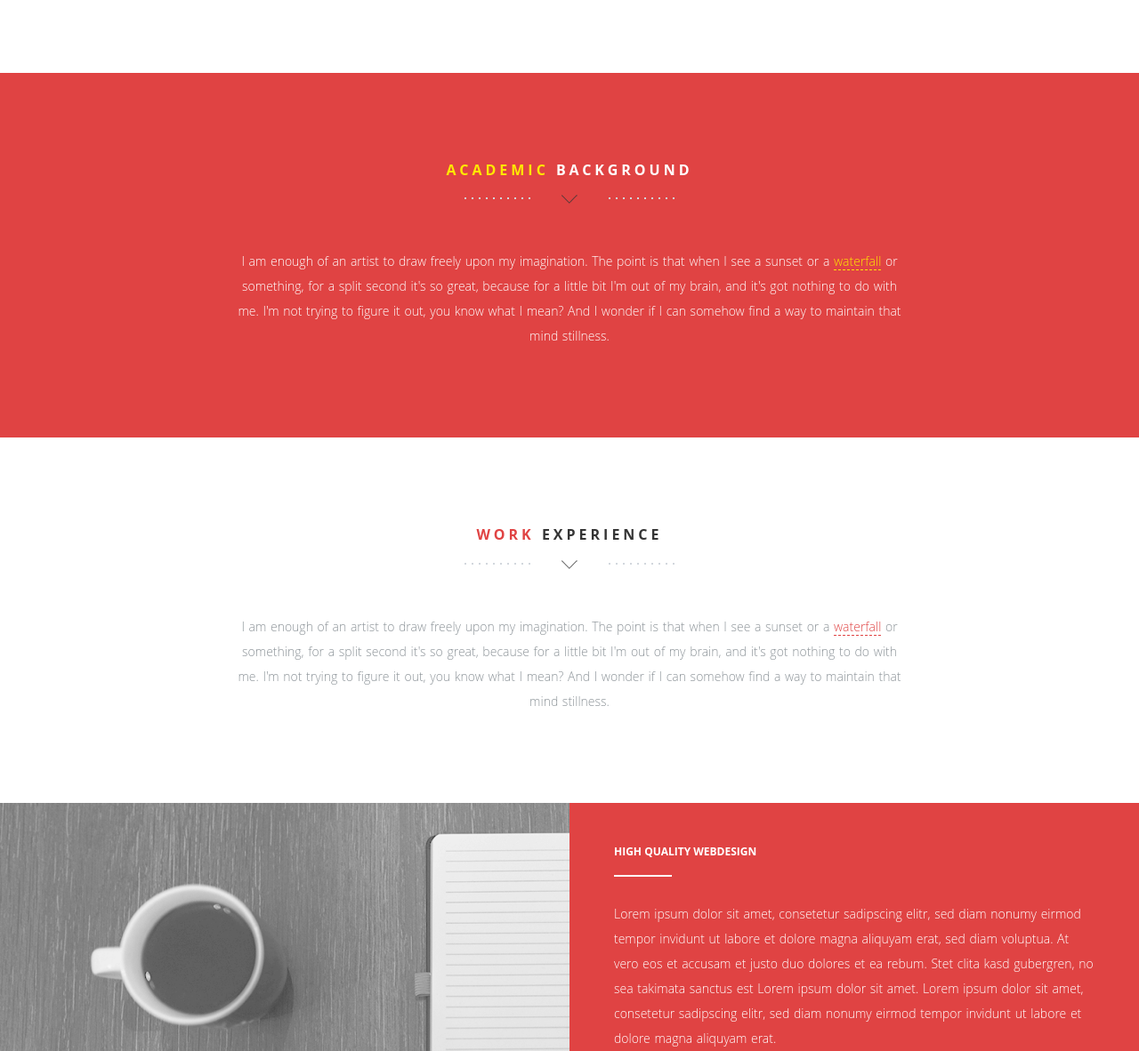
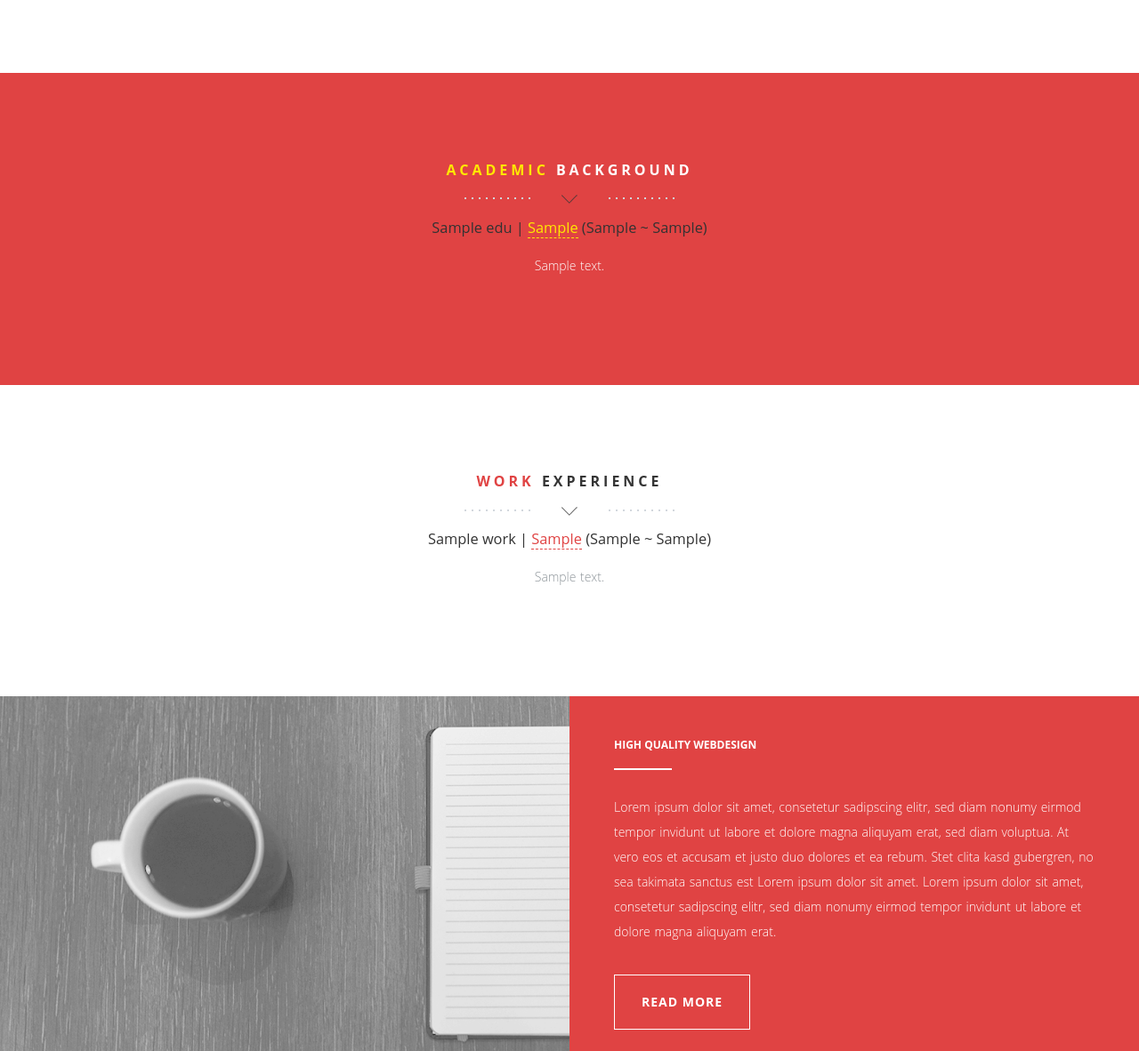
Before and after one commit to lynn-hong/django_tutorial, a Django app: template portfolio/templates/portfolio/index.html in a window 1280 px wide. Shown: the part 1769-2951 px from the top of the page at 89% size. Run offline with Django 3.2, Linux system fonts and the light colour scheme; tables that the repository leaves empty hold one stand-in row (values such as "Sample post"); the template is opened without the code that fills it: values that come from a table or form of the project are taken from there, most other values are stand-ins (such as "Sample title", 1, 10 or a date in 2020); some libraries are stand-ins or nearby versions.

Commit message:
queryset 함수와 html 수정 추가(#4)

```diff
--- a/portfolio/templates/portfolio/index.html
+++ b/portfolio/templates/portfolio/index.html
@@ -165,13 +165,11 @@
             <div class="row">
               <div class="col-md-8 col-md-offset-2 wp1">
                 <h1 class="arrow"><span>Academic</span> background</h1><!-- Headline -->
-				<!-- about / welcome text -->
-                <p>I am enough of an artist to draw freely upon my imagination. The point is that when I see a sunset or a
-                    <a href="#">waterfall</a>
-                    or something, for a split second it's so great, because for a little bit I'm out of my brain,
-                    and it's got nothing to do with me. I'm not trying to figure it out, you know what I mean?
-                    And I wonder if I can somehow find a way to maintain that mind stillness.
-                </p>
+                  {% for edu in edus %}
+                  <h3>{{ edu.title_eng }} | <a>{{ edu.location_eng }}</a> ({{ edu.s }} ~ {{ edu.e }})</h3>
+                  <p style="margin-top: 20px;">{{ edu.desc_kor }}</p>
+                    <br>
+                  {% endfor %}
               </div>
             </div>
           </div>
@@ -187,13 +185,11 @@
             <div class="row">
               <div class="col-md-8 col-md-offset-2 wp1">
                 <h1 class="arrow"><span>Work</span> experience</h1><!-- Headline -->
-				<!-- about / welcome text -->
-                <p>I am enough of an artist to draw freely upon my imagination. The point is that when I see a sunset or a
-                    <a href="#">waterfall</a>
-                    or something, for a split second it's so great, because for a little bit I'm out of my brain,
-                    and it's got nothing to do with me. I'm not trying to figure it out, you know what I mean?
-                    And I wonder if I can somehow find a way to maintain that mind stillness.
-                </p>
+                  {% for work in works %}
+                  <h3>{{ work.title_eng }} | <a>{{ work.location_eng }}</a> ({{ work.s }} ~ {{ work.e }})</h3>
+                  <p style="margin-top: 20px;">{{ work.desc_kor }}</p>
+                    <br>
+                  {% endfor %}
               </div>
             </div>
           </div>
```
Also changed, not shown: portfolio/views.py (+16 -3 lines).
